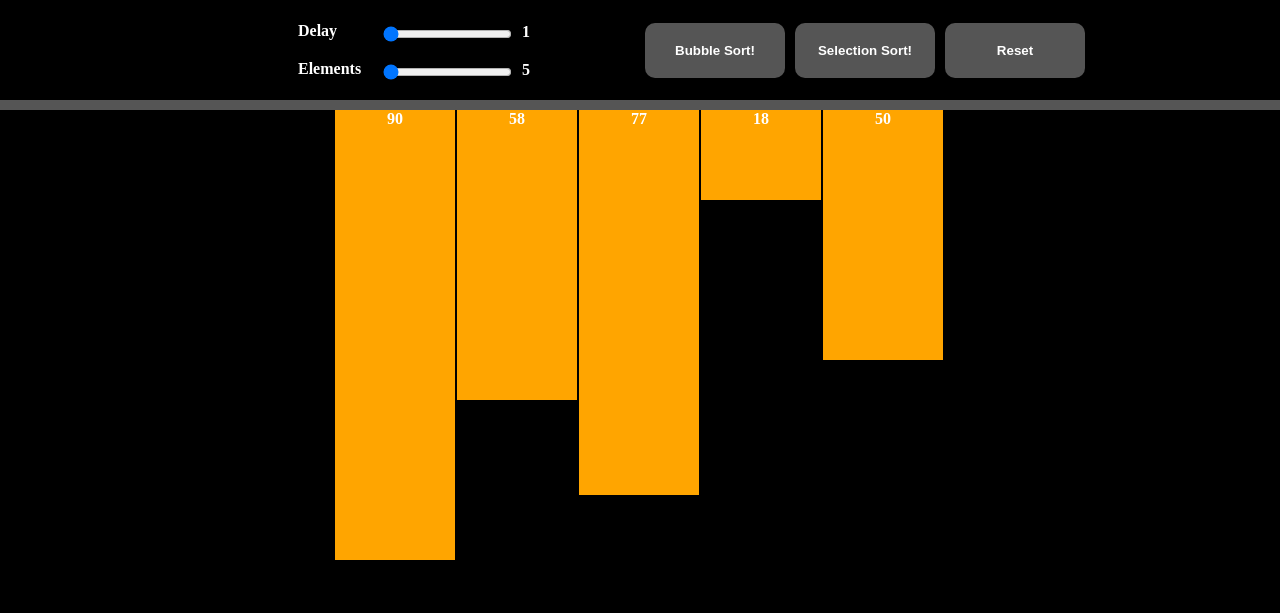
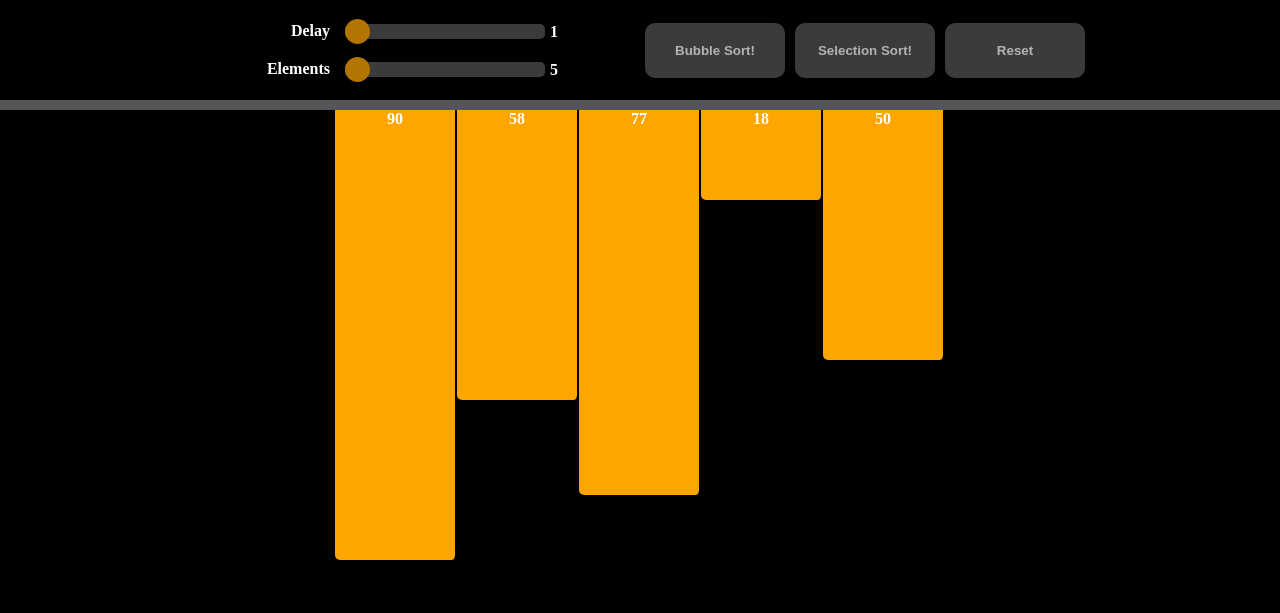
Before and after one commit to rajnisingh2026/VisualSort, a plain HTML site: page index.html in a window 1280 px wide. Drawn offline with Linux system fonts and the light colour scheme.

Commit message:
Visual improvements.

```diff
--- a/styles/style.css
+++ b/styles/style.css
@@ -31,6 +31,8 @@ body {
     vertical-align: top;
     text-align: center;
     font-weight: bold;
+    border-bottom-left-radius: 5px;
+    border-bottom-right-radius: 5px;
 }
 
 .compared {
@@ -49,10 +51,23 @@ input[type="button"] {
     width: 150px;
     border-radius: 10px;
     font-weight: bold;
+    opacity: 0.7;
+    -webkit-transition: 0.2s;
+    transition: opacity 0.2s;
+}
+
+input[type="button"]:hover {
+    opacity: 1;
 }
 
 input[disabled] {
+    background: #222;
     color: #888;
+    opacity: 1;
+}
+
+input[disabled]:hover {
+    opacity: 1;
 }
 
 label {
@@ -100,15 +115,44 @@ input[type="range"] {
 
 .slider label {
     display: inline-block;
-    text-align: left;
+    text-align: right;
     width: 70px;
-    padding: 10px;
+    padding: 10px 15px 10px 0px;
 }
 
 .slider input {
-    margin: 5px 5px 0px 5px;
+    -webkit-appearance: none;
+    width: 200px;
+    height: 15px;
+    border-radius: 5px;
+    background: #555;
+    outline: none;
+    opacity: 0.7;
+    -webkit-transition: 0.2s;
+    transition: opacity 0.2s;
 }
 
+.slider input:hover {
+    opacity: 1; /* Fully shown on mouse-over */
+}
+
+.slider input::-webkit-slider-thumb {
+    -webkit-appearance: none;
+    appearance: none;
+    width: 25px;
+    height: 25px;
+    border-radius: 50%;
+    background: orange;
+    cursor: pointer;
+}
+
+.slider input::-moz-range-thumb {
+    width: 25px;
+    height: 25px;
+    border-radius: 50%;
+    background: #4caf50;
+    cursor: pointer;
+}
 span.count {
     display: inline-block;
     width: 20px;
```
